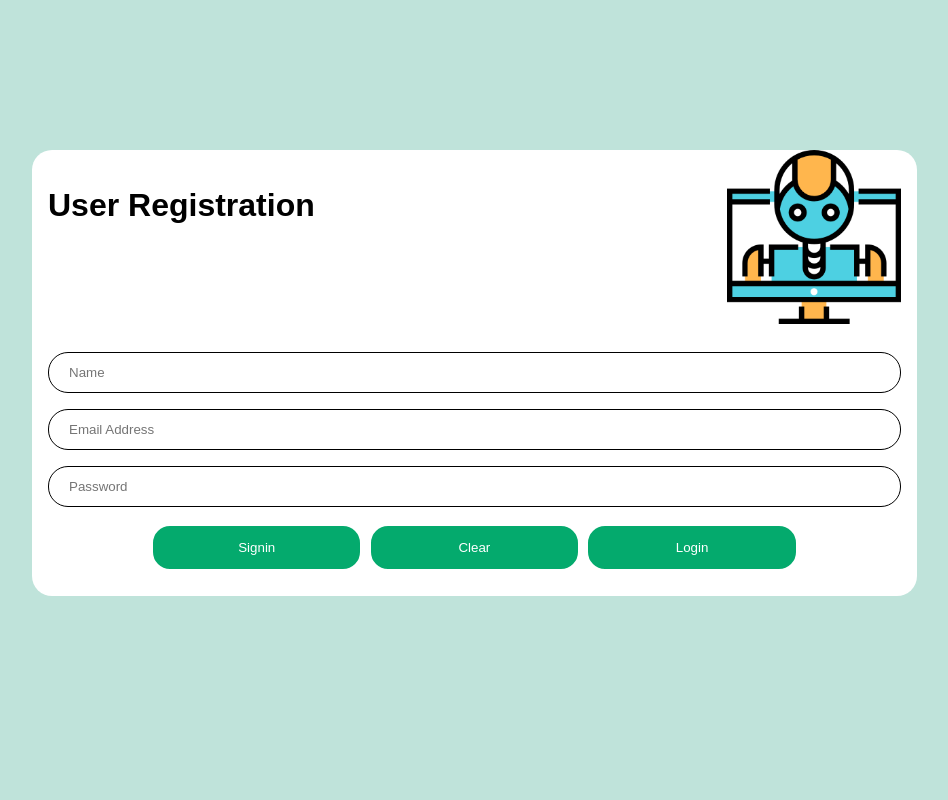
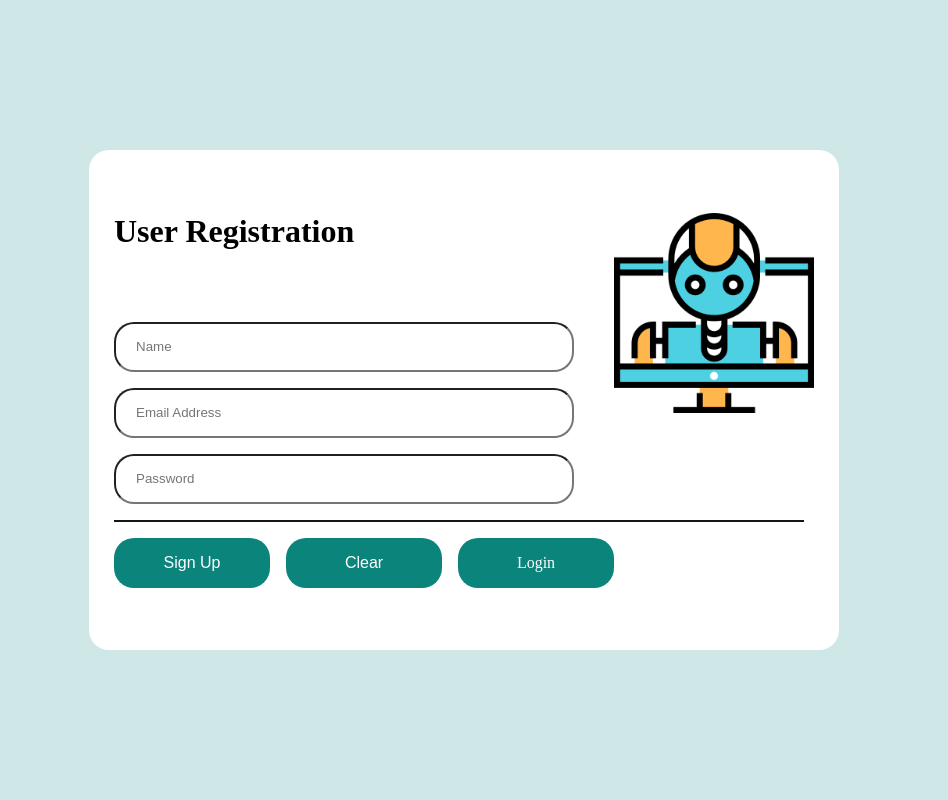
Before and after one commit to benrumalupet/MACH4, a PHP site: page /register.html in a window 1280 px wide. Shown: the whole page, without its empty margins (176-1124 px from the left). Run offline with PHP 8.4, Linux system fonts and the light colour scheme.

Commit message:
official

```diff
--- a/register.html
+++ b/register.html
@@ -1,110 +1,186 @@
 <!DOCTYPE html>
-<html>
+<html lang="en">
+
 <head>
-<meta name="viewport" content="width=device-width, initial-scale=1">
-<style>
-body {font-family: Arial, Helvetica, sans-serif;
-background-color: #BFE3DA;}
+  <meta charset="UTF-8">
+  <title>User Registration</title>
+  <style>
+    * {
+      box-sizing: border-box;
+      margin: 0;
+      padding: 0;
+    }
+
+    body {
+      background-color: #cfe8e7;
+      display: flex;
+      align-content: center;
+      justify-content: center;
+      align-items: center;
+      height: 100vh;
+    }
+
+    .container {
+      min-width: 750px;
+      max-height: 700px;
+      min-height: 500px;
+      background-color: white;
+      border-radius: 20px;
+      display: flex;
+      flex-direction: column;
+      justify-content: center;
+      align-items: center;
+      gap: 1rem;
+
+    }
 
 
-input[type=text], input[type=password] {
-  width: 100%;
-  padding: 12px 20px;
-  margin: 8px 0;
-  display: inline-block;
-  border: 1px solid #ccc;
-  box-sizing: border-box;
-  border-radius: 20px;
-  border-color: black;
-}
+    .container2 {
+      display: flex;
+      justify-content: center;
+      flex-direction: row;
+      width: 500px;
+      gap: 1rem;
+    }
 
-button {
-  background-color: #04AA6D;
-  color: white;
-  padding: 14px 20px;
-  margin: 8px 0;
-  border: none;
-  cursor: pointer;
-  width: 25%;
-  border-radius: 20px;
-  border: solid;
-}
+    .container3 {
+      display: flex;
+      flex-direction: row;
+    }
 
-button:hover {
-  opacity: 0.8;
-}
+    .container4 {
+      display: flex;
+      flex-direction: column;
+      gap: 1rem;
+      width: 115%;
+    }
 
-.cancelbtn {
-  width: auto;
-  padding: 10px 18px;
-  background-color: #f44336;
-}
+    .container5 {
+      display: flex;
+      flex-direction: column;
+      gap: 1rem;
+      width: 120%;
+    }
 
-.imgcontainer {
-  text-align: right;
-  padding-right: 16px;
-}
+    .input {
+      border-radius: 20px;
+      width: 80%;
+      height: 50px;
+      padding-left: 20px;
+    }
 
-img.avatar {
-  width: 20%;
-}
+    input[type=text]:focus,
+    input[type=text]:focus input[type=password]:focus {
+      border-color: #296fc7;
+      outline: none;
+      box-shadow: 0 0 5px #104d9b;
+      border-radius: 20px;
+      width: 80%;
+      height: 50px;
+    }
 
-.container {
-  padding: 16px;
-}
+    .button {
+      background-color: #0b847b;
+      color: white;
+      padding: 1rem;
+      font-size: 1rem;
+      border: none;
+      width: 200px;
+      border-radius: 20px;
+    }
 
-span.psw {
-  float: right;
-  padding-top: 16px;
-}
-.box{
-    background-color: white;
-    border-radius: 20px;
-    text-align: center;
-    width: 70%;
-    margin-top: 150px;
-    margin-left: 200px;
-}
-h1{
-    float: left;
-    padding: 16px;
-}
+    .img {
 
-</style>
+      width: 200px;
+
+    }
+
+    .error {
+      background-color: #cfe8e9;
+      border-radius: 5px;
+      width: 80%;
+      height: 40px;
+      padding-left: 20px;
+      display: flex;
+      align-items: center;
+      visibility: hidden;
+      border-radius: 20px;
+      font-weight: bolder;
+    }
+
+    hr {
+      border: 1px solid rgb(22, 20, 20);
+      width: 400;
+    }
+  </style>
 </head>
+
 <body>
 
+  <div class="container">
+    <div class="container3">
+      <form action="">
+        <div class="container4">
+          <h1>User Registration</h1>
+          <div class="error">
+            <p></p>
+          </div>
+          <input name="name" class="input" type="text" placeholder="Name" onfocus="onInputFocus(event)"
+            onmouseout="onMouseOut()" required>
+          <input name="email" class="input" type="text" placeholder="Email Address" onfocus="onInputFocus(event)"
+            onmouseout="onMouseOut()">
+          <input name="password" class="input" type="text" placeholder="Password" onfocus="onInputFocus(event)"
+            onmouseout="onMouseOut()">
+          <div class="container5">
+            <hr>
+          </div>
+          <div class="container2">
+            <button class="button">Sign Up</button>
+            <button class="button" onclick="clearInputs()">Clear</button>
+            <a href="index.php" class="button" style="text-decoration: none; text-align: center">Login</a>
+          </div>
+        </div>
+      </form>
+      <div>
+        <img class="img" border-radius:0 src="robot.png" alt="">
+      </div>
+    </div>
 
-<div class="box">
-
-    <h1>User Registration</h1>
-<form action="register.html" method="post">
-
-  <div class="imgcontainer">
-    <img src="robot.png" alt="Avatar"  class="avatar">
   </div>
 
-  <div class="container">
+  <script>
+    function onInputFocus(event) {
+      let error = document.getElementsByClassName("error")[0];
+      let inputName = event.target.name;
+      let errorMessage = "";
+      switch (inputName) {
+        case "name":
+          errorMessage = "Enter Complete Name";
+          break;
+        case "email":
+          errorMessage = "Enter Valid Email Address";
+          break;
+        case "password":
+          errorMessage = "Enter Password";
+          break;
+        // add more cases for additional input fields as needed
+      }
+      error.textContent = errorMessage;
+      error.style.visibility = "visible";
+    }
 
-    <label for="uname"><b></b></label>
-    <input type="text" placeholder="Name" name="uname" required>
+    function onMouseOut() {
+      let error = document.getElementsByClassName("error")[0];
+      error.style.visibility = "hidden";
+    }
 
-    <label for="uname"><b></b></label>
-    <input type="text" placeholder="Email Address" name="uname" required>
-
-    <label for="psw"><b></b></label>
-    <input type="password" placeholder="Password" name="psw" required>
-
-    <button type="submit">Signin</button>
-    <button type="clear">Clear</button>
-    <button type="submit">Login</button>
-
-    </div>
-  </div>
-
-
-
-</form>
+    function clearInputs() {
+      document.getElementById("email").value = "";
+      document.getElementById("password").value = "";
+      document.getElementById("name").value = "";
+    }
+  </script>
 
 </body>
+
 </html>
```
Also changed, not shown: index.php (+37 -38 lines).
